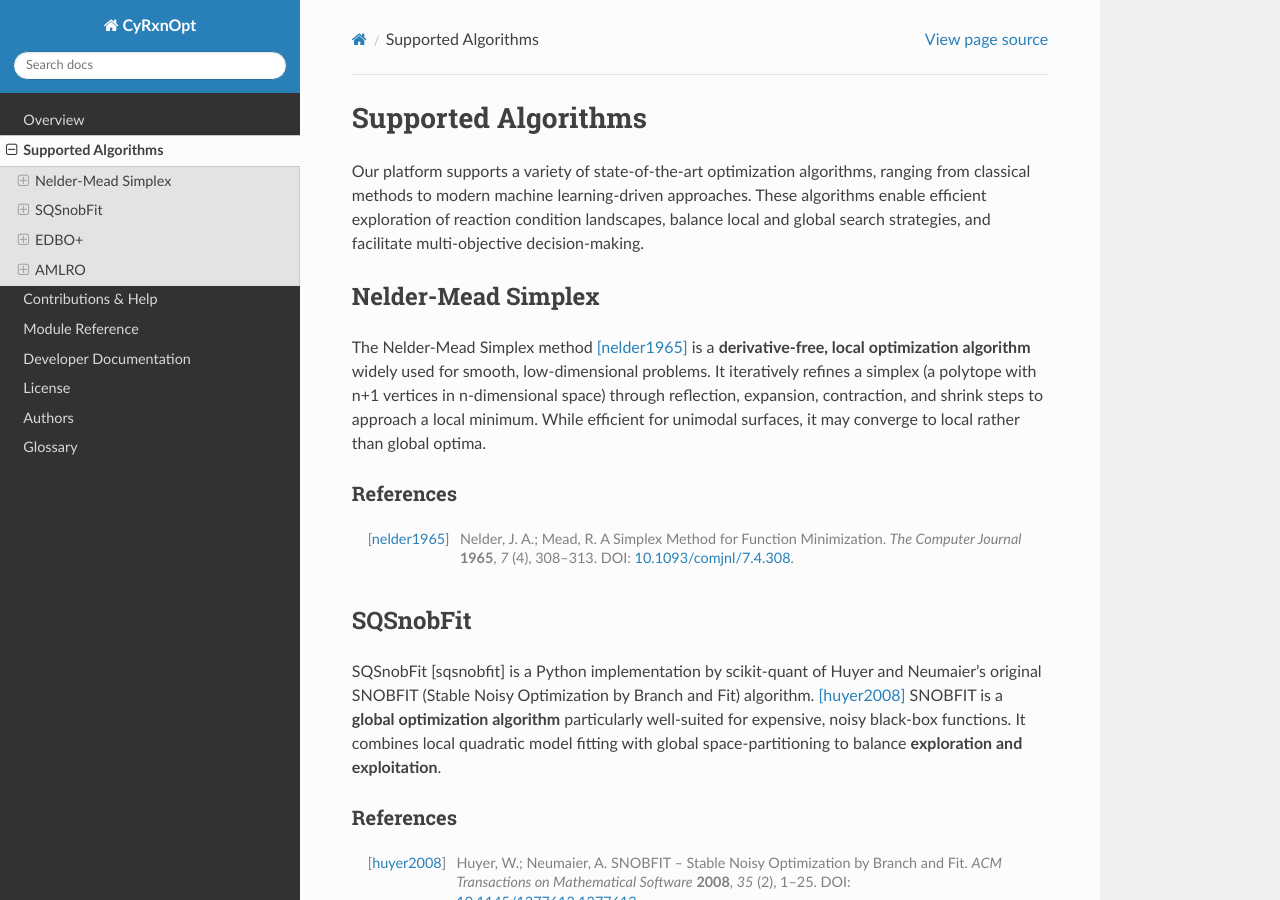
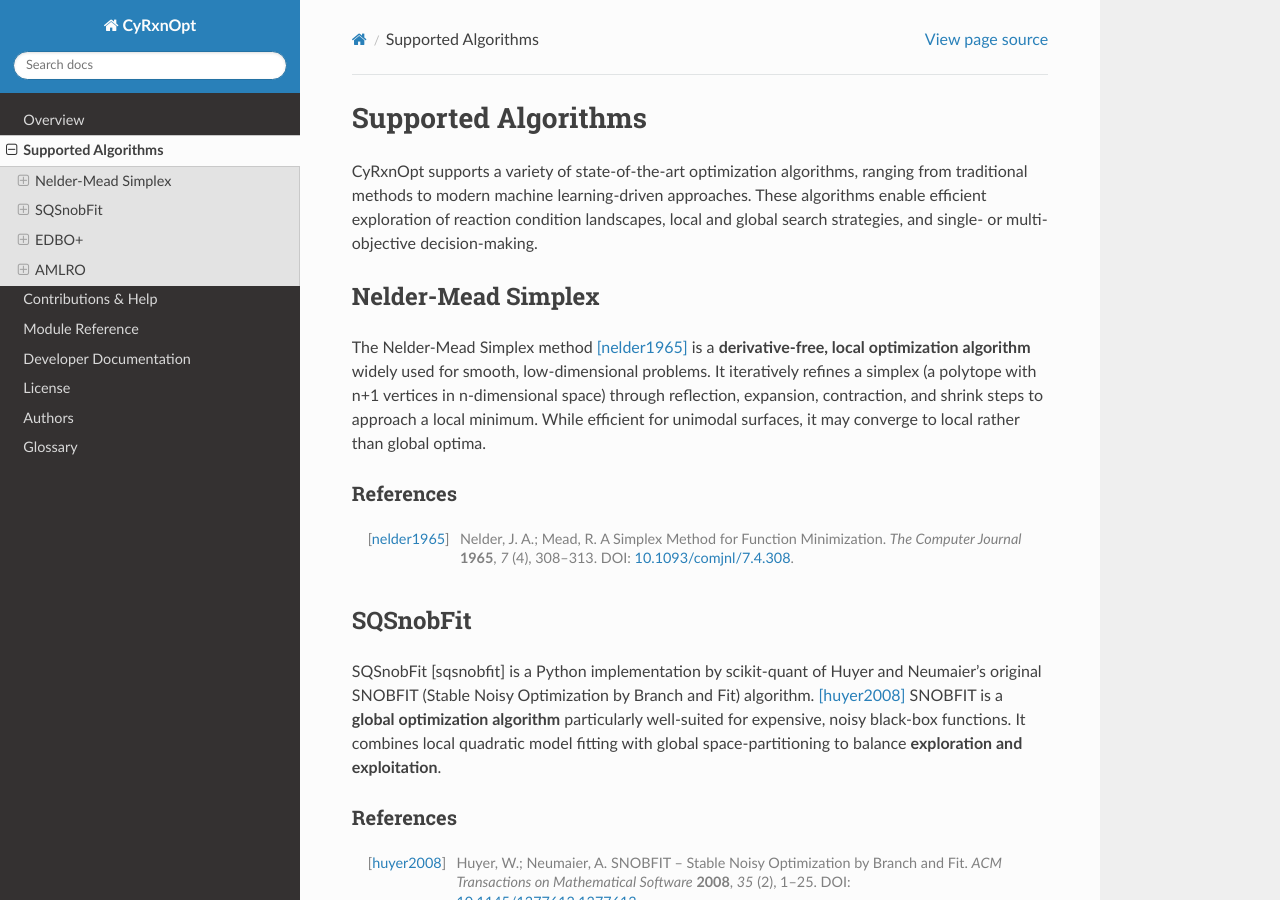
Before and after one commit to RxnRover/CyRxnOpt, a Sphinx documentation site: the page built from docs/source/supported_algorithms.rst, in a window 1280 px wide and 900 px high. Built offline with Sphinx 7.4.7 and the Read the Docs theme 3.1.0, drawn with Linux system fonts in a browser that asks for light colours.

Commit message:
Update intro paragraph to imply that all algorithms do global and multi-objective searches [no ci]

```diff
--- a/docs/source/supported_algorithms.rst
+++ b/docs/source/supported_algorithms.rst
@@ -3,11 +3,10 @@
 Supported Algorithms
 ====================
 
-Our platform supports a variety of state-of-the-art optimization algorithms,
-ranging from classical methods to modern machine learning-driven approaches.
-These algorithms enable efficient exploration of reaction condition landscapes,
-balance local and global search strategies, and facilitate multi-objective
-decision-making.
+CyRxnOpt supports a variety of state-of-the-art optimization algorithms, ranging
+from traditional methods to modern machine learning-driven approaches. These
+algorithms enable efficient exploration of reaction condition landscapes, local
+and global search strategies, and single- or multi-objective decision-making.
 
 Nelder-Mead Simplex
 -------------------
```
